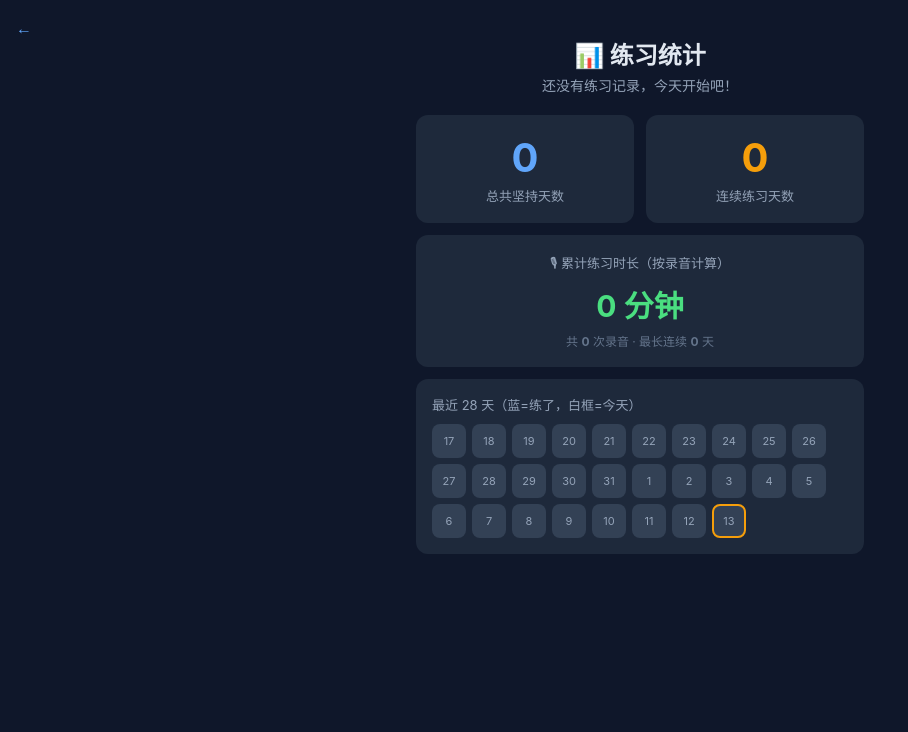
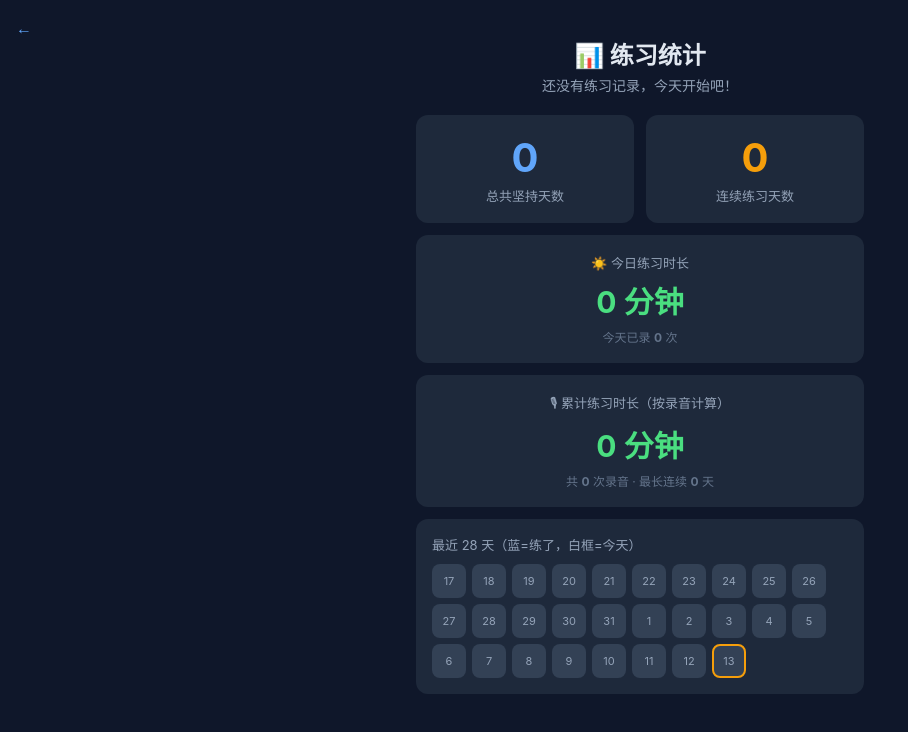
Before and after one commit to yesaiwen2008/shadow100, a website: page index.html in a window 1280 px wide. Both pictures are taken after a click on the button "📊 练习统计". Shown: the whole page, without its empty margins (0-908 px from the left). Drawn offline with Linux system fonts and the light colour scheme.

Commit message:
feat: 统计页新增今日练习时长

```diff
--- a/index.html
+++ b/index.html
@@ -41,6 +41,12 @@
           <div class="num" id="st-streak">0</div>
           <div class="lbl">连续练习天数</div>
         </div>
+      </div>
+
+      <div class="stat-hours">
+        <div class="lbl">☀️ 今日练习时长</div>
+        <div class="num" id="st-today">0 分钟</div>
+        <div class="sub">今天已录 <b id="st-today-count">0</b> 次</div>
       </div>
 
       <div class="stat-hours">
--- a/js/app.js
+++ b/js/app.js
@@ -114,6 +114,15 @@ async function renderStats() {
 
   document.getElementById('st-total-days').textContent = totalDays;
   document.getElementById('st-streak').textContent = streak;
+
+  // 今日练习时长（自然日，按本地时区）
+  const todaySeconds = (dayMap[todayKey] || { seconds: 0 }).seconds;
+  const todayMinutes = Math.round(todaySeconds / 60);
+  document.getElementById('st-today').textContent =
+    todayMinutes >= 60
+      ? `${Math.floor(todayMinutes / 60)} 小时 ${todayMinutes % 60} 分钟`
+      : `${todayMinutes} 分钟`;
+  document.getElementById('st-today-count').textContent = (dayMap[todayKey] || { count: 0 }).count;
   document.getElementById('st-hours').textContent = hoursText;
   document.getElementById('st-count').textContent = records.length;
   document.getElementById('st-best').textContent = best;
```
